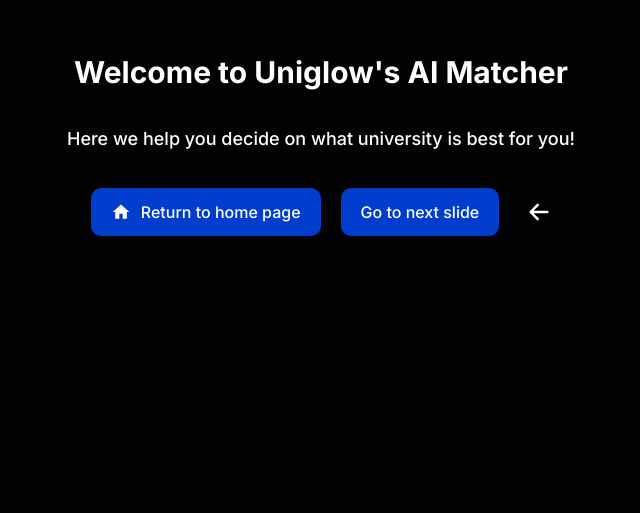
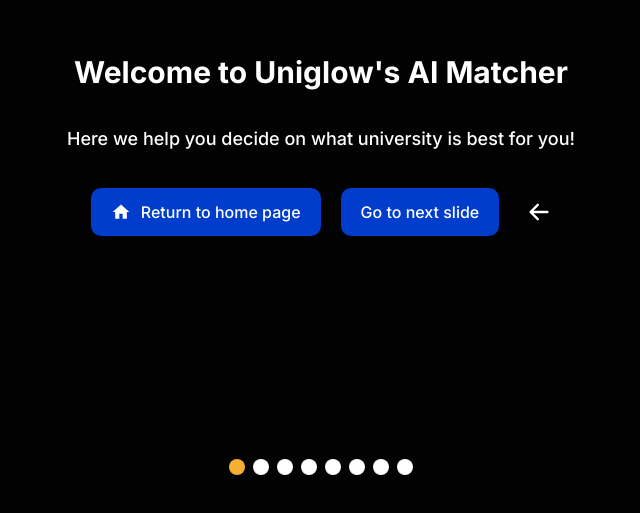
Before and after one commit to ebeeyuuu/react-uniglow, a Next.js app: page /pages/main/ai-matching in a window 1280 px wide. Shown: the part 255-768 px from the top of the page, without its empty margins (319-959 px from the left). Built offline with nearby package versions, Linux system fonts and the light colour scheme.

Commit message:
added circle slide number indicator and jump to slide functionality

```diff
--- a/src/app/components/Main/AI-Matcher/SlidePresentation.tsx
+++ b/src/app/components/Main/AI-Matcher/SlidePresentation.tsx
@@ -1,17 +1,14 @@
 import React, { useState, useRef, useCallback, ReactElement } from "react";
-import { FaChevronLeft, FaChevronRight } from "react-icons/fa";
 import { motion, AnimatePresence } from "framer-motion";
 
 interface SlidePresentationProps {
   numSlides: number;
   children: ReactElement | ReactElement[];
-  canProceed?: () => boolean;
 }
 
 const SlidePresentation: React.FC<SlidePresentationProps> = ({
   numSlides,
   children,
-  canProceed = () => true,
 }) => {
   const [currentSlide, setCurrentSlide] = useState(0);
   const [direction, setDirection] = useState(0); // Track the direction of the slide transition
@@ -30,21 +27,25 @@ const SlidePresentation: React.FC<SlidePresentationProps> = ({
     slideStates.current[index] = state;
   }, []);
 
+  const goToSlide = (index: number) => {
+    if (index !== currentSlide) {
+      setDirection(index > currentSlide ? 1 : -1);
+      setCurrentSlide(index);
+      if (!loadedSlides.includes(index)) {
+        setLoadedSlides((prev) => [...prev, index]);
+      }
+    }
+  };
+
   const nextSlide = () => {
     if (currentSlide < numSlides - 1) {
-      setDirection(1);
-      const nextIndex = currentSlide + 1;
-      setCurrentSlide(nextIndex);
-      if (!loadedSlides.includes(nextIndex)) {
-        setLoadedSlides((prev) => [...prev, nextIndex]);
-      }
+      goToSlide(currentSlide + 1);
     }
   };
 
   const prevSlide = () => {
     if (currentSlide > 0) {
-      setDirection(-1);
-      setCurrentSlide(currentSlide - 1);
+      goToSlide(currentSlide - 1);
     }
   };
 
@@ -92,6 +93,20 @@ const SlidePresentation: React.FC<SlidePresentationProps> = ({
           )}
         </motion.div>
       </AnimatePresence>
+
+      <div className="absolute bottom-16 left-1/2 -translate-x-1/2 z-10">
+        {Array.from({ length: numSlides }).map((_, index) => (
+          <button
+            key={index}
+            onClick={() => goToSlide(index)}
+            className={`w-4 h-4 rounded-full mx-1 transition-colors duration-200 ${index === currentSlide
+                ? "bg-[#f4b034]"
+                : "bg-white hover:bg-[#f4b034]"
+              }`}
+            aria-label={`Go to slide ${index + 1}`}
+          />
+        ))}
+      </div>
     </div>
   );
 };
```
